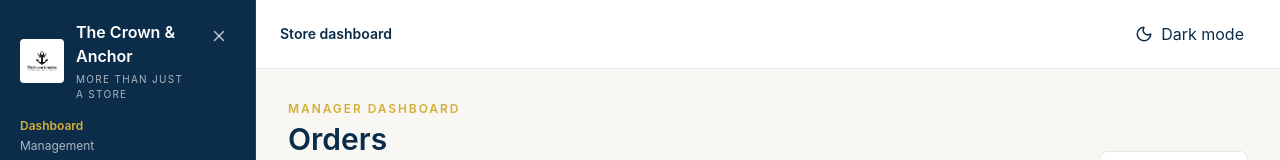
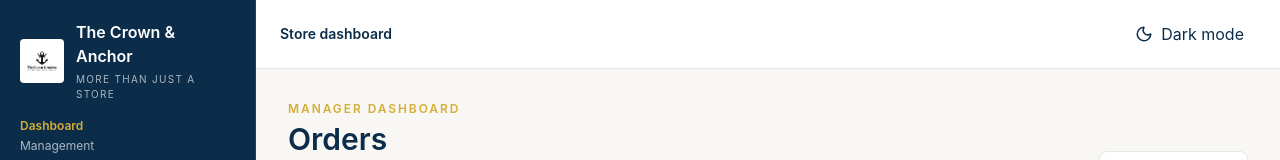
Before and after one commit to reham0138/store-app-, a React (Vite) app in the folder frontend/: page /dashboard/orders in a window 1280 px wide. Shown: the top 160 px of the page. Built offline with nearby package versions, Linux system fonts and the light colour scheme.

Commit message:
fix: keep dashboard sidebar close control mobile-only

```diff
--- a/frontend/src/shared/components/dashboard/DashboardSidebar.tsx
+++ b/frontend/src/shared/components/dashboard/DashboardSidebar.tsx
@@ -66,7 +66,7 @@ export default function DashboardSidebar({
               <span className="mt-1 block text-[10px] tracking-[0.13em] text-white/65">MORE THAN JUST A STORE</span>
             </span>
           </NavLink>
-          <button type="button" onClick={onClose} aria-label="Close navigation" className="inline-flex size-8 shrink-0 items-center justify-center rounded-md text-white/70 hover:bg-white/10 hover:text-white">
+          <button type="button" onClick={onClose} aria-label="Close navigation" className="inline-flex size-8 shrink-0 items-center justify-center rounded-md text-white/70 hover:bg-white/10 hover:text-white lg:hidden">
             <X aria-hidden="true" size={18} />
           </button>
         </div>
```
